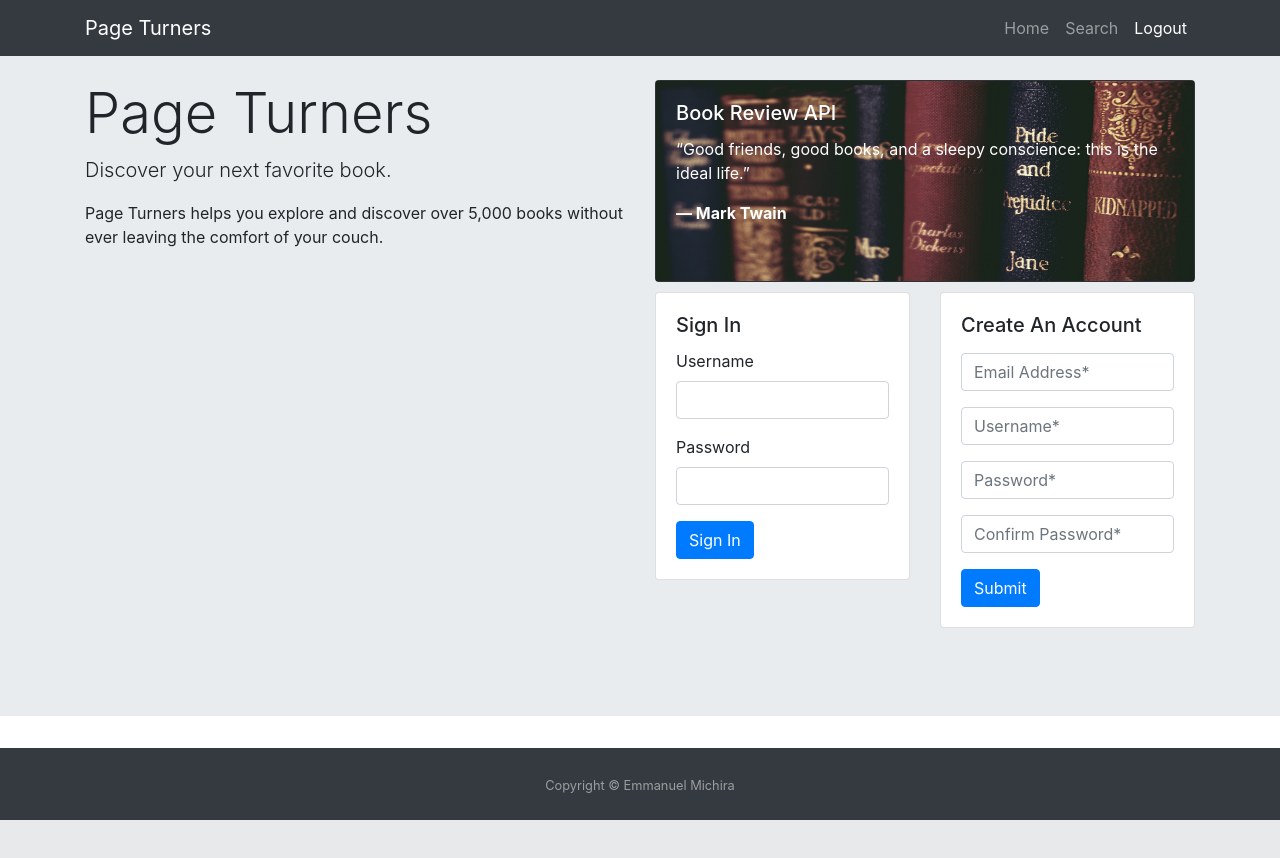
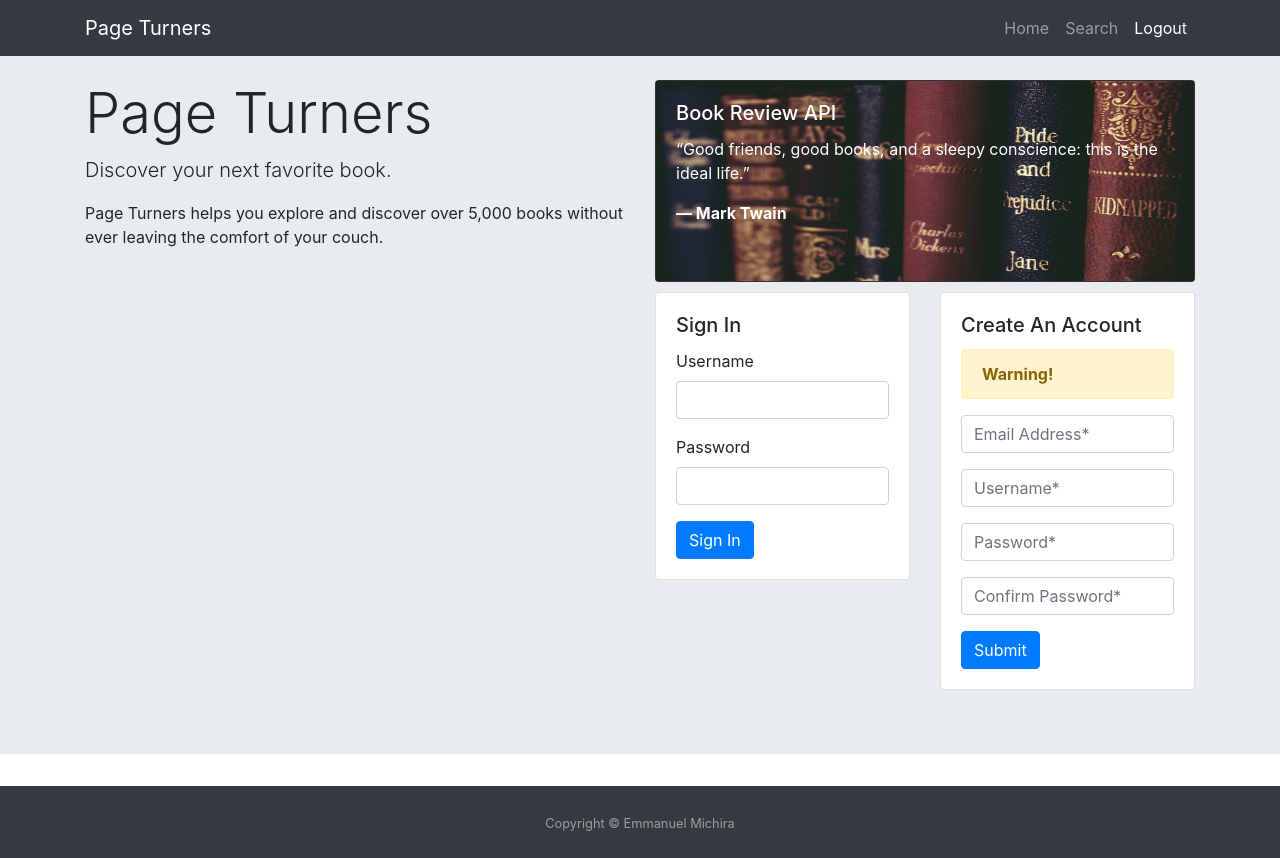
Before and after one commit to Emichira/book-review-api, a Flask app: page /register in a window 1280 px wide. Before the commit the page ends 820 px from the top, so only its background shows below. Run offline with Flask 2, Linux system fonts and the light colour scheme; some libraries are stand-ins or nearby versions.

Commit message:
add index page register form with bootstrap alerts

```diff
--- a/template/index.html
+++ b/template/index.html
@@ -48,11 +48,13 @@
                             </div>
                         </div>
                     </div>
-                    <div class="col mb-4">
+                    <div class="col mb-6">
                         <div class="card">
                             <div class="card-body">
                                 <h5 class="card-title">Create An Account</h5>
-                                <p>{{ message }}</p>
+                                <div class="alert alert-warning">
+                                    <strong>Warning!</strong> {{ message }}
+                                  </div>
                                 <form action="{{url_for('register')}}" method="post">
                                     <div class="form-group">
                                         <input type="email" class="form-control" name="email"
@@ -62,10 +64,12 @@
                                         <input type="text" class="form-control" name="username" placeholder="Username*">
                                     </div>
                                     <div class="form-group">
-                                        <input type="password" class="form-control" name="password" placeholder="Password*">
+                                        <input type="password" class="form-control" name="password"
+                                            placeholder="Password*">
                                     </div>
                                     <div class="form-group">
-                                        <input type="password" class="form-control" name="confirmPassword" placeholder="Confirm Password*">
+                                        <input type="password" class="form-control" name="confirmPassword"
+                                            placeholder="Confirm Password*">
                                     </div>
                                     <button type="submit" class="btn btn-primary">Submit</button>
                                 </form>
```
